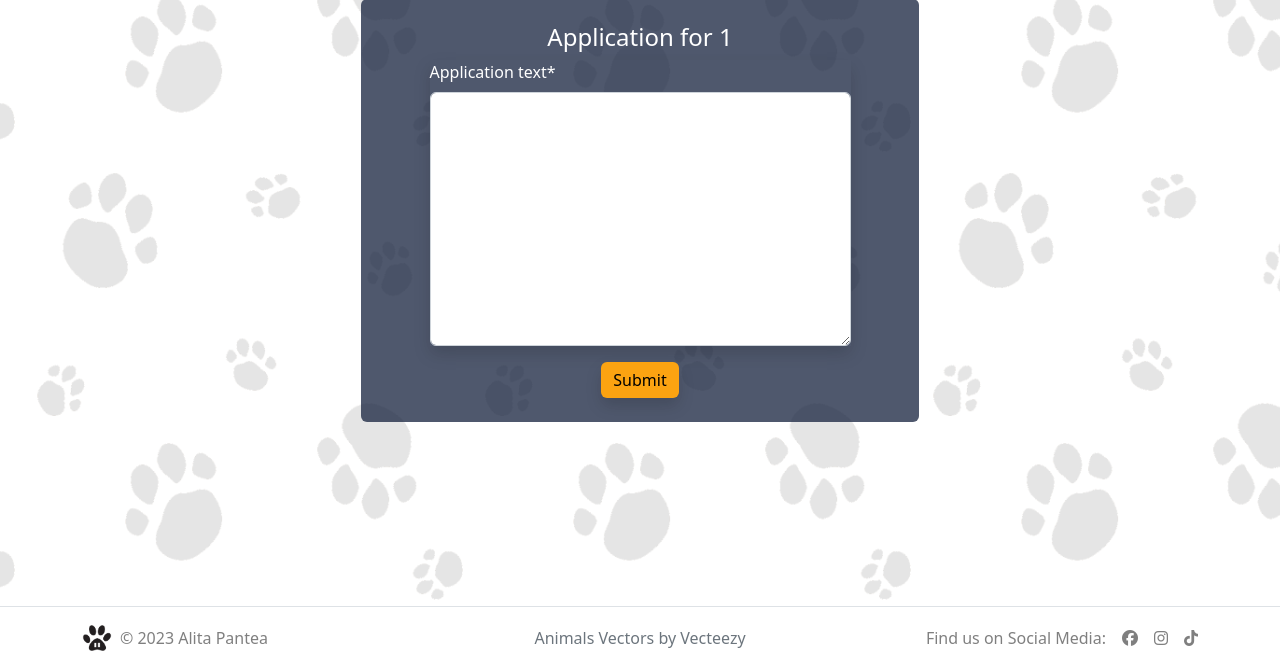
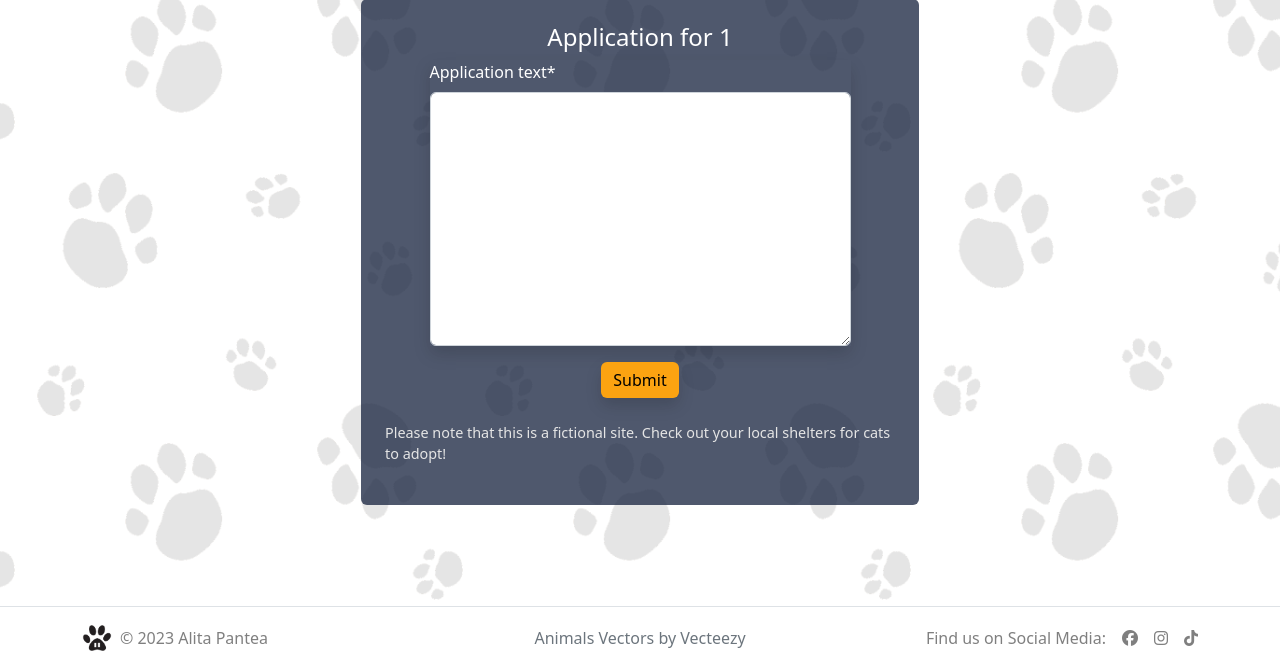
Before and after one commit to hashtag-squirrel/pawse, a Django app: page /cats/application/1 in a window 1280 px wide. Shown: the part 131-800 px from the top of the page. Run offline with Django 3.2, Linux system fonts and the light colour scheme; the visitor is signed in with stand-in values (Sample User, id 1); some libraries are stand-ins or nearby versions.

Commit message:
Add disclaimer on cat application page about fictionality

```diff
--- a/static/css/style.css
+++ b/static/css/style.css
@@ -104,6 +104,11 @@ a {
     color: white !important;
 }
 
+.footnote {
+    font-size: 90%;
+    color: var(--grey-color);
+}
+
 /* Footer */
 footer {
     background: white;
--- a/templates/cat-application-edit.html
+++ b/templates/cat-application-edit.html
@@ -32,6 +32,9 @@
                     <button class="btn btn-primary shadow" type="submit" value="Update">Update</button>
                 </div>
             </div>
+            <div class="mt-4">
+                <p class="footnote">Please note that this is a fictional site. Check out your local shelters for cats to adopt!</p>
+            </div>
         </div>
 
     </form>
--- a/templates/cat-application.html
+++ b/templates/cat-application.html
@@ -32,9 +32,14 @@
                     <button class="btn btn-primary shadow" type="submit" value="Submit">Submit</button>
                 </div>
             </div>
+            <div class="mt-4">
+                <p class="footnote">Please note that this is a fictional site. Check out your local shelters for cats to adopt!</p>
+            </div>
         </div>
 
     </form>
+
+
 </section>
 
 {% endblock %}
```
